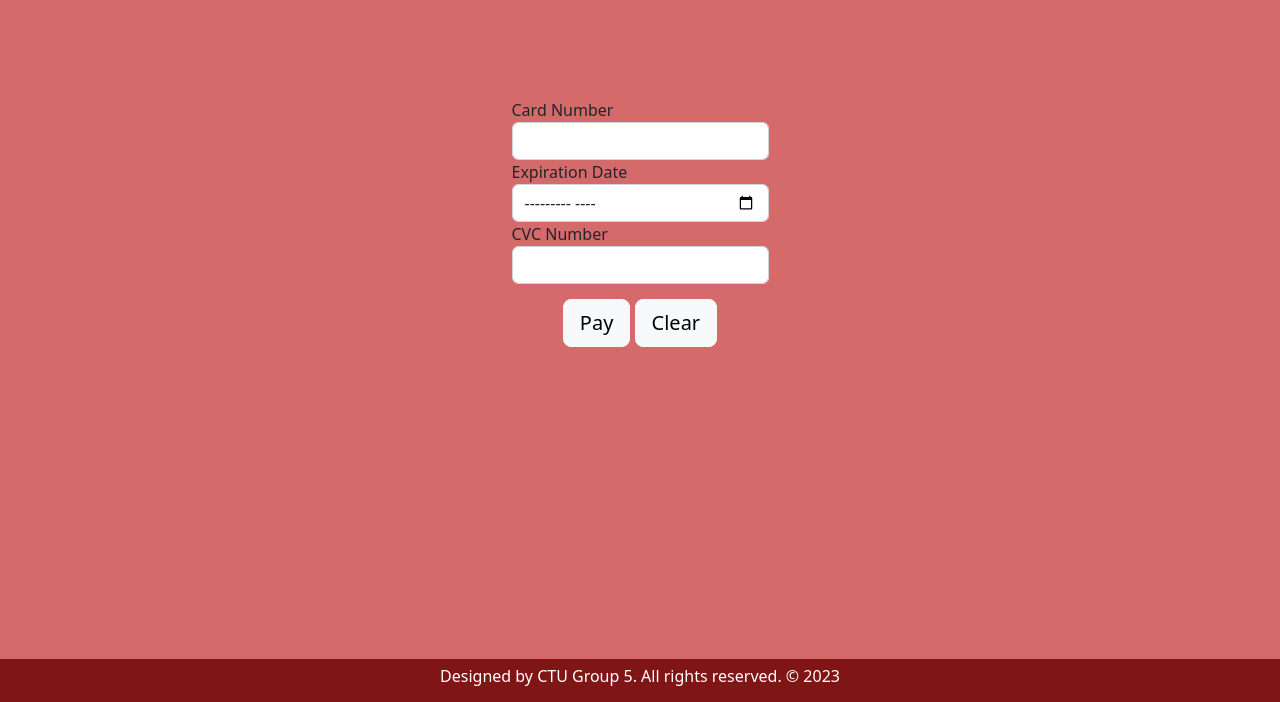
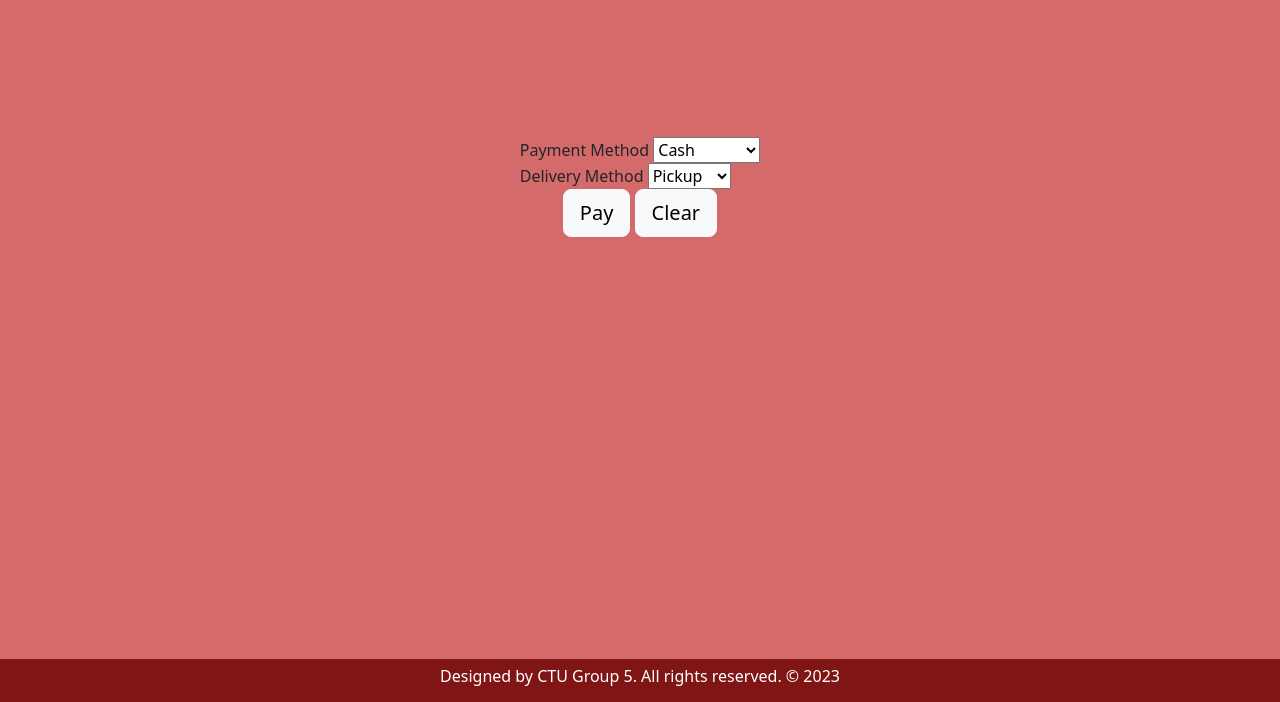
Before and after one commit to jlenz126/ctugroup, a PHP site: page /checkout.php in a window 1280 px wide. Shown: the part 98-800 px from the top of the page. Run offline with PHP 8.4, Linux system fonts and the light colour scheme; a user stored in the database is signed in.

Commit message:
added felicias 13.1

```diff
--- a/checkout.php
+++ b/checkout.php
@@ -6,34 +6,63 @@ include_once 'db_connection.php';
 $conn = OpenCon();
 $activeOrderID = 0;
 
-if(isset($_SESSION['currentOrderID'])){
+if (isset($_SESSION['currentOrderID'])) {
     $activeOrderID = $_SESSION['currentOrderID'];
 }
 
-//redirect for guest checkout
-if(!isset($_SESSION['user_id'])){
+if (!isset($_SESSION['user_id'])) {
     header('Location: guest_checkout.php');
 }
+
+echo '<script>
+    function toggleCardForm() {
+        var paymentMethod = document.getElementById("paymentMethod").value;
+        var cardForm = document.getElementById("cardForm");
+        if (paymentMethod === "credit") {
+            cardForm.style.display = "block";
+        } else {
+            cardForm.style.display = "none";
+        }
+    }
+</script>';
 ?>
 
 <!-- Main container of page -->
 <div class="container-fluid">
     <div class="row">
-			<div class="main-view landingPadding">
+        <div class="main-view paymentPadding">
             <form action="checkout_processor.php" method="POST">
                 <div class="form-element">
+                    <label for="paymentMethod">Payment Method</label>
+                    <select id="paymentMethod" name="paymentMethod" onchange="toggleCardForm()">
+                        <option value="cash">Cash</option>
+                        <option value="credit">Credit Card</option>
+                    </select>
+                </div>
+                <div class="form-element">
+                    <label for="deliveryMethod">Delivery Method</label>
+                    <select id="deliveryMethod" name="deliveryMethod">
+                        <option value="pickup">Pickup</option>
+                        <option value="delivery">Delivery</option>
+                    </select>
+                </div>
+
+                <!-- Card form - initially hidden, will be displayed via JavaScript -->
+                <div id="cardForm" style="display: none;">
+                    <div class="form-element">
                         <label for="cardNumber">Card Number</label>
-                    <input type="text" id="cardNumber" name="cardNumber" required class="form-control">
+                        <input type="text" id="cardNumber" name="cardNumber" class="form-control">
                     </div>
                     <div class="form-element">
                         <label for="exp">Expiration Date</label>
-                    <input type="month" id="exp" name="exp" required class="form-control">
+                        <input type="month" id="exp" name="exp" class="form-control">
                     </div>
                     <div class="form-element">
                         <label for="cvc">CVC Number</label>
-                    <input type="text" id="cvc" name="cvc" required class="form-control">
+                        <input type="text" id="cvc" name="cvc" class="form-control">
                     </div>
-                <div class="form-button text-center button-padding">
+                </div>
+                <div class="form-button text-center">
                     <input type="submit" value="Pay" class="btn btn-light btn-lg">
                     <input type="reset" value="Clear" class="btn btn-light btn-lg">
                 </div>
@@ -42,7 +71,6 @@ if(!isset($_SESSION['user_id'])){
     </div>
 </div>
 <!-- End main container -->
-
 <style>
 		body {
 			background-image: none;
--- a/checkout_processor.php
+++ b/checkout_processor.php
@@ -17,12 +17,12 @@ if(isset($_SESSION['currentOrderID'])){
 $sql_get_order_details = "SELECT * FROM `order` WHERE id=$orderID";
 $result_order = $conn->query($sql_get_order_details);
 
-if(isset($_POST['paymentType'])){ //gets payment type
-    switch($_POST['paymentType']){
+if(isset($_POST['paymentMethod'])){ //gets payment type
+    switch($_POST['paymentMethod']){
         case 'cash':
             $paymentType = 'cash';
             break;
-        case 'card':
+        case 'credit':
             $paymentType = 'card';
             (isset($_POST['cardNumber'])) ? $checkoutDetails['cardNumber'] = $_POST['cardNumber'] :  $checkoutDetails['cardNumber'] = '';
             (isset($_POST['exp'])) ? $checkoutDetails['exp'] = $_POST['exp'] :  $checkoutDetails['exp'] = '';
--- a/style.css
+++ b/style.css
@@ -34,6 +34,11 @@ body {
 
 .logo {
 	font-family: 'Open Sans', sans-serif;
+}
+
+.paymentPadding{
+	margin-top: 250px;
+	padding-bottom: 250px;
 }
 
 /*set logo top margin for larger screens*/
@@ -166,6 +171,6 @@ body {
 }
 
 .checkout-padding {
-	padding-top: 400px;
+	padding-top: 450px;
 	padding-bottom: 450px;
 }
```
Also changed, not shown: guest_checkout.php (+30 -3 lines). Lines whose indentation alone changed are shown as unchanged.
